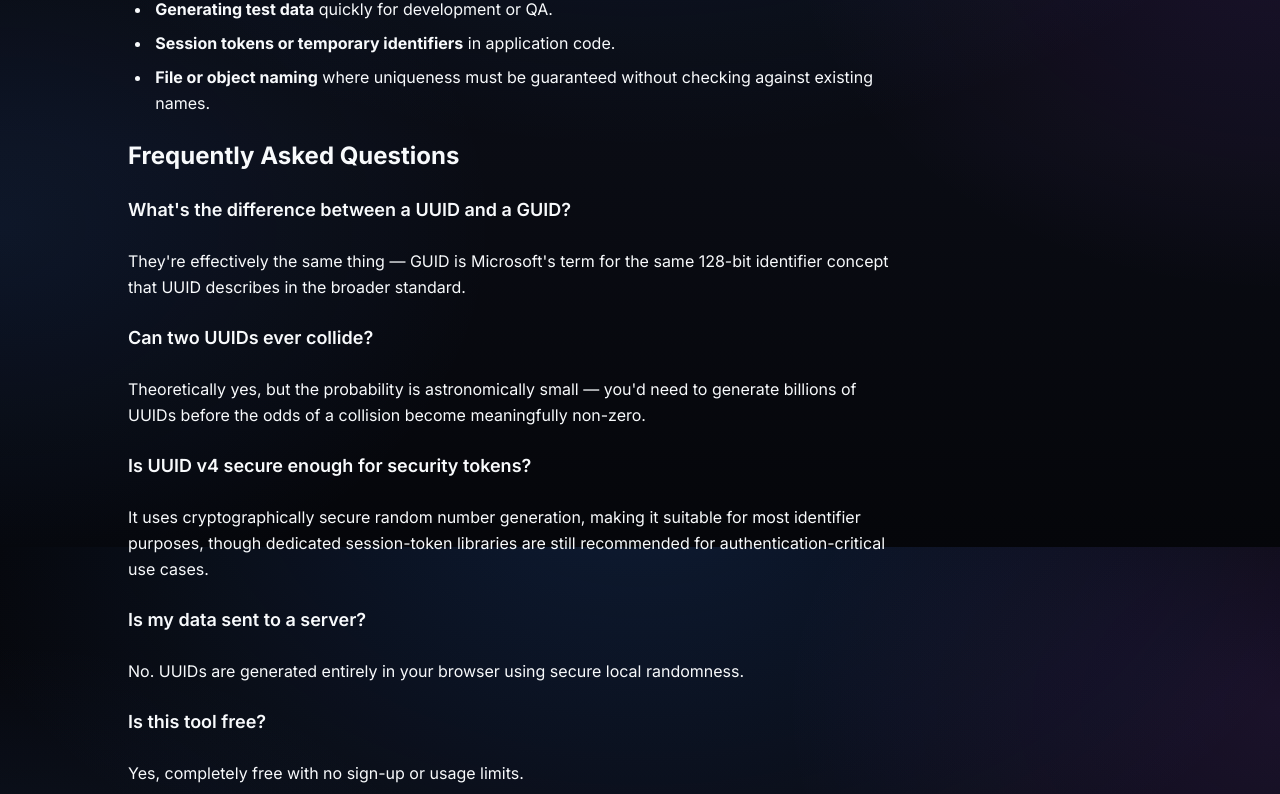
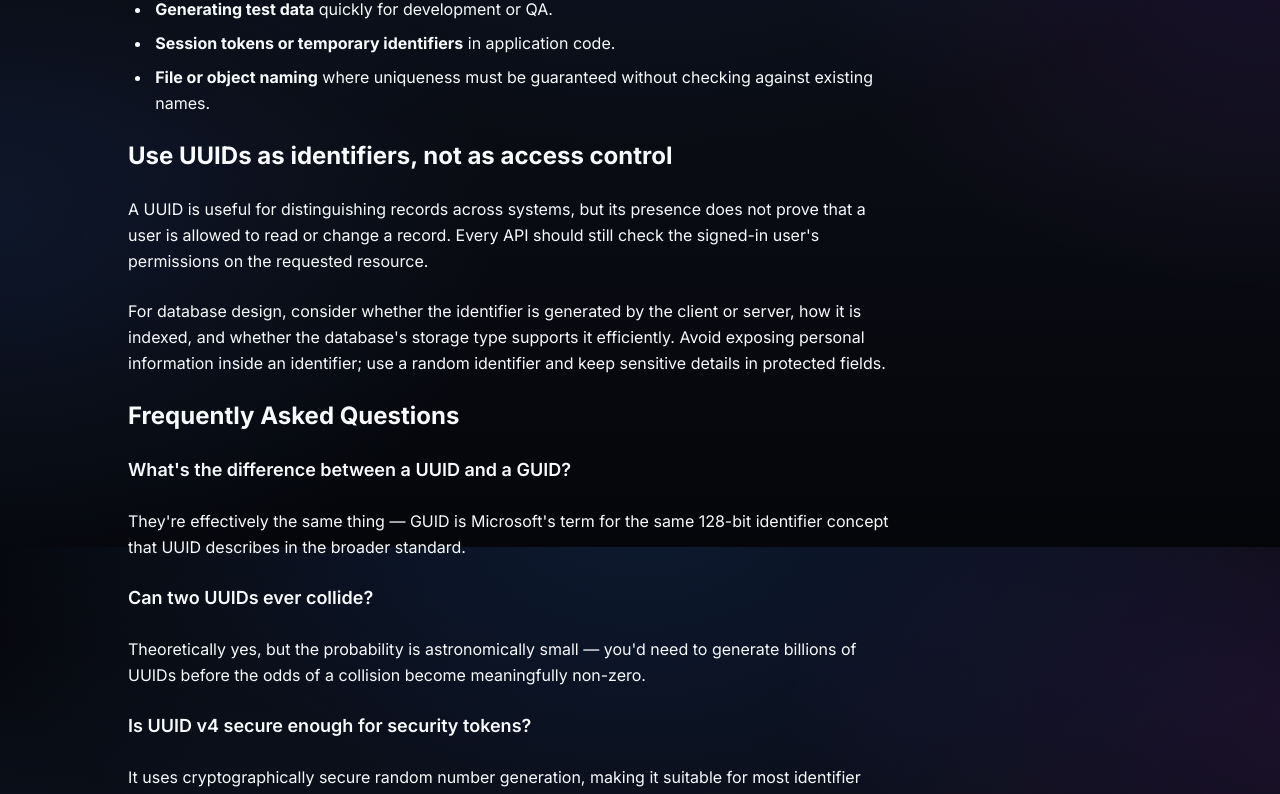
Before and after one commit to surajkumar122024-star/ok01, a Next.js app: page /blog/uuid-generator-guide in a window 1280 px wide. Shown: the part 2653-3447 px from the top of the page. Built offline with nearby package versions, Linux system fonts and the light colour scheme.

Commit message:
Add distinct practical section to guide

```diff
--- a/src/app/blog/uuid-generator-guide/page.tsx
+++ b/src/app/blog/uuid-generator-guide/page.tsx
@@ -124,6 +124,7 @@ export default function UuidGeneratorGuideArticle() {
           <li><strong>File or object naming</strong> where uniqueness must be guaranteed without checking against existing names.</li>
           </ul>
 
+          <h2 className="text-2xl font-bold mt-8">Use UUIDs as identifiers, not as access control</h2><p>A UUID is useful for distinguishing records across systems, but its presence does not prove that a user is allowed to read or change a record. Every API should still check the signed-in user's permissions on the requested resource.</p><p>For database design, consider whether the identifier is generated by the client or server, how it is indexed, and whether the database's storage type supports it efficiently. Avoid exposing personal information inside an identifier; use a random identifier and keep sensitive details in protected fields.</p>
           <h2 id="faq" className="text-2xl font-bold mt-8">Frequently Asked Questions</h2>
           <h3 className="text-lg font-semibold mt-4">What&apos;s the difference between a UUID and a GUID?</h3>
           <p>They&apos;re effectively the same thing — GUID is Microsoft&apos;s term for the same 128-bit identifier concept that UUID describes in the broader standard.</p>
```
